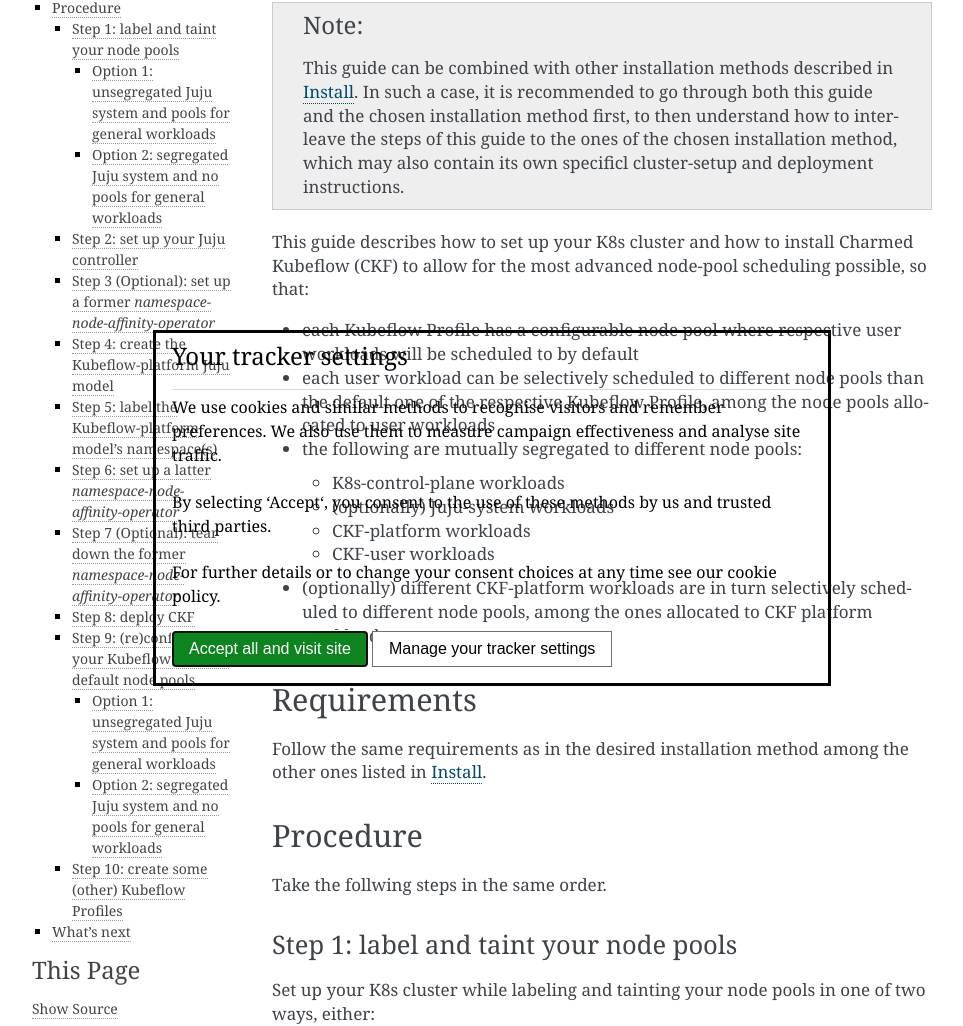
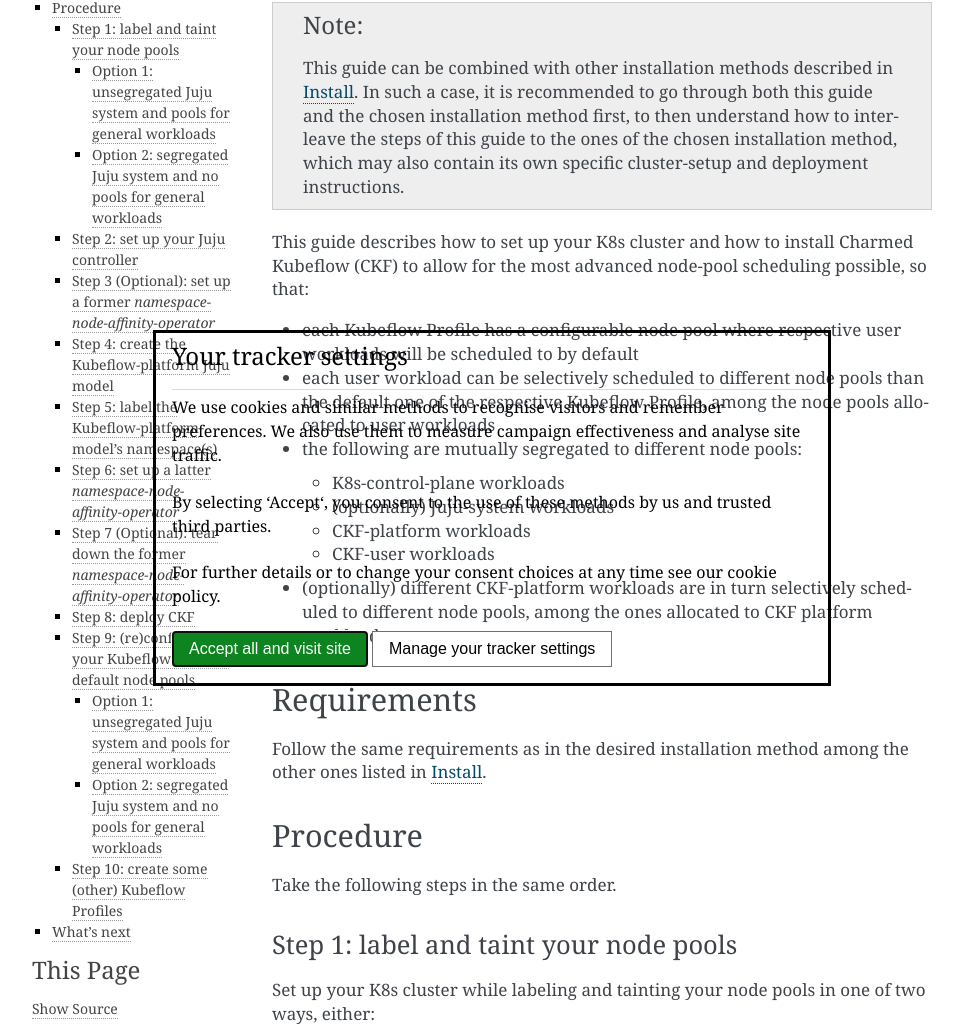
Before and after one commit to canonical/charmed-kubeflow-documentation, a Sphinx documentation site: the page built from docs/how-to/install/install-for-advanced-scheduling.rst, in a window 1280 px wide and 1400 px high. Shown: the part 160-1186 px from the top of the window, without its empty margins (148-1111 px from the left). Built offline with Sphinx 7.4.7, drawn with Linux system fonts in a browser that asks for light colours.

Commit message:
docs: fix grammar

```diff
--- a/docs/how-to/install/install-for-advanced-scheduling.rst
+++ b/docs/how-to/install/install-for-advanced-scheduling.rst
@@ -5,7 +5,7 @@
 
 .. note::
 
-  This guide can be combined with other installation methods described in :ref:`Install <index_install>`. In such a case, it is recommended to go through both this guide and the chosen installation method first, to then understand how to interleave the steps of this guide to the ones of the chosen installation method, which may also contain its own specificl cluster-setup and deployment instructions.
+  This guide can be combined with other installation methods described in :ref:`Install <index_install>`. In such a case, it is recommended to go through both this guide and the chosen installation method first, to then understand how to interleave the steps of this guide to the ones of the chosen installation method, which may also contain its own specific cluster-setup and deployment instructions.
 
 This guide describes how to set up your K8s cluster and how to install Charmed Kubeflow (CKF) to allow for the most advanced node-pool scheduling possible, so that:
 
@@ -35,7 +35,7 @@
 Procedure
 ---------
 
-Take the follwing steps in the same order.
+Take the following steps in the same order.
 
 ~~~~~~~~~~~~~~~~~~~~~~~~~~~~~~~~~~~~~~~~~~~~~~~~~~~~~~~~~~~~~~~~~~~~~~~~~~~~~~~
 Step 1: label and taint your node pools
--- a/docs/how-to/use/configure-advanced-scheduling.rst
+++ b/docs/how-to/use/configure-advanced-scheduling.rst
@@ -192,7 +192,7 @@
 Procedure
 ~~~~~~~~~
 
-Workloads can either be scheduled to their respective Profiles' default node pools, which is the default behavior, or deployed to other arbitrary node pools.
+Workloads can either be scheduled to their respective Profiles' default node pools, which is the default behaviour, or deployed to other arbitrary node pools.
 
 +++++++++++++++++++++++++++++++++++++++++++++++++++++++++++++++++
 Deploy workloads to their respective Profiles' default node pools
```
